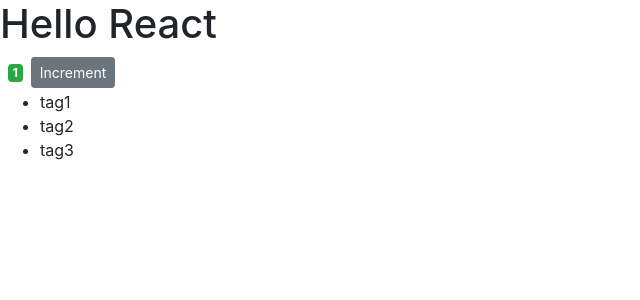
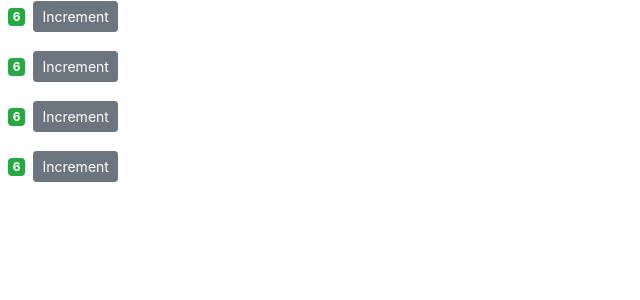
Before and after one commit to ajagannathan/react-app, a React (Create React App) app: page / in a window 1280 px wide. Shown: the top 300 px of the page, without its empty margins (0-640 px from the left). Built offline with nearby package versions, Linux system fonts and the light colour scheme.

Commit message:
Added multiple counter components

```diff
--- a/src/components/counter.jsx
+++ b/src/components/counter.jsx
@@ -4,7 +4,8 @@
     //state is a special property is React applications
     //that contains any data the component needs
     state = {
-        count: 1,
+        value: this.props.value,
+        //value: this.props.value,
         tagList: ["tag1", "tag2", "tag3"],
         //tagList: [],
     };
@@ -12,8 +13,8 @@
         if (this.state.tagList.length === 0) return <p>No tags</p>;
         return this.state.tagList.map((tag) => <li key={tag}>{tag}</li>);
     }
-    constructor() {
-        super();
+    constructor(props) {
+        super(props);
         //Using the bind function this always references the current object
         this.handleIncrementOnClickEvent = this.handleIncrementOnClickEvent.bind(
             this
@@ -24,19 +25,23 @@
         //Since this function id a standalone function object and not an Counter object method
         //this operator is undefined and thus this line throws error.
         //One way to solve it is by binding the function to this object in the class constructor
-        console.log(this.state.count);
+        console.log(this.state.value);
     }
     //Another way to solve the this binding issue is by using arrow functions
     handleIncrementOnClickEventArrow = (eventArgs) => {
         //Updating the state is done by using setState() method inherited from Component class
         //This method tells react that we are updating the state and it brings the DOM in sync with virtual DOM
-        this.setState({ count: this.state.count + 1 });
+        this.setState({ value: this.state.value + 1 });
         console.log(
-            `Arrow click ${this.state.count} event args : ${eventArgs}`
+            `Arrow click ${this.state.value} event args : ${eventArgs}`
         );
     };
 
     render() {
+        // this.props is javascript object that holds attributes of the counter generated in counters.jsx
+        //It can be used to set default values in the state {} object
+        console.log("prop " + this.props.value);
+
         // 1. This is a jsx expression that Babel compiles to a call to React.createElement()
         //    Although we dont explicitly call React.createElement we nee to import React
         //    so that it can be called behind the scenes.
@@ -53,13 +58,13 @@
             //4. When adding a list, key={} attribute is given for React to identify each item in the list
             //   So that when the state of the element changes in virtual DOM it knows where to update in actual DOM
             <React.Fragment>
-                <h1>Hello React</h1>
+                {/* <h1>Hello React</h1> */}
                 <span className={this.getClassType()}>
                     {this.validateCount()}
                 </span>
                 <button
                     onClick={() =>
-                        this.handleIncrementOnClickEventArrow("eventArgs")
+                        this.handleIncrementOnClickEventArrow("sampleEventArgs")
                     } //We pass reference to the function and dont call
                     //But what if we want to pass event arguments? then we use arrow functions inline as shown above
                     className="btn btn-secondary btn-sm"
@@ -70,7 +75,8 @@
                     {
                         /* {this.state.tagList.map((tag) => (
                         <li key={tag}>{tag}</li>
-                    ))} */ this.rendertags()
+                    ))} */
+                        // this.rendertags()
                     }
                 </ul>
             </React.Fragment>
@@ -78,12 +84,12 @@
     }
     getClassType() {
         let className = "badge m-2 badge-";
-        className += this.state.count === 0 ? "danger" : "success";
+        className += this.state.value === 0 ? "danger" : "success";
         return className;
     }
 
     validateCount() {
-        const { count } = this.state;
+        const { value: count } = this.state;
         return count === 0 ? "Zero" : count;
     }
 }
--- /dev/null
+++ b/src/components/counters.jsx
@@ -0,0 +1,27 @@
+import React, { Component } from "react";
+import Counter from "./counter";
+class Counters extends Component {
+    state = {
+        counter_array: [
+            { id: 2, value: 6 },
+            { id: 1, value: 6 },
+            { id: 3, value: 6 },
+            { id: 4, value: 6 },
+        ],
+    };
+    render() {
+        return (
+            <div>
+                {this.state.counter_array.map((count) => (
+                    <Counter
+                        key={count.id}
+                        value={count.value}
+                        selected={true}
+                    />
+                ))}
+            </div>
+        );
+    }
+}
+
+export default Counters;
--- a/src/index.js
+++ b/src/index.js
@@ -3,12 +3,12 @@
 import "./index.css";
 //import App from './App';
 import reportWebVitals from "./reportWebVitals";
-import Counter from "./components/counter";
+import Counters from "./components/counters";
 import "bootstrap/dist/css/bootstrap.css";
 
 ReactDOM.render(
     <React.StrictMode>
-        <Counter />
+        <Counters />
     </React.StrictMode>,
     document.getElementById("root")
 );
```
